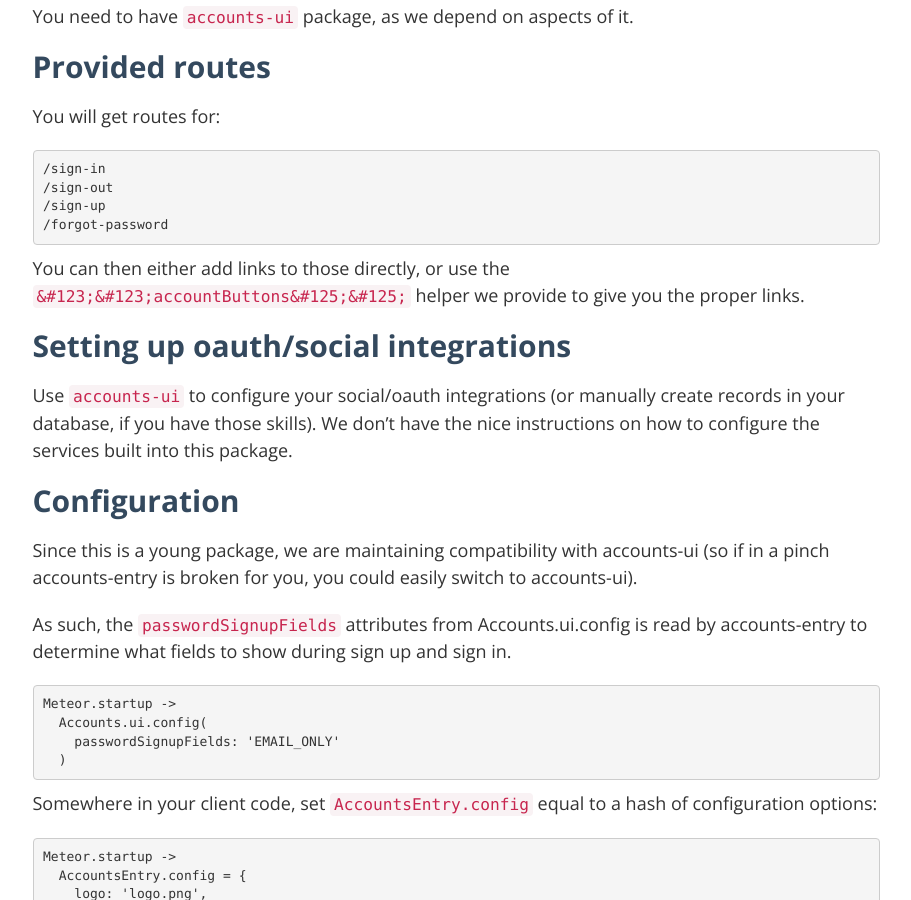
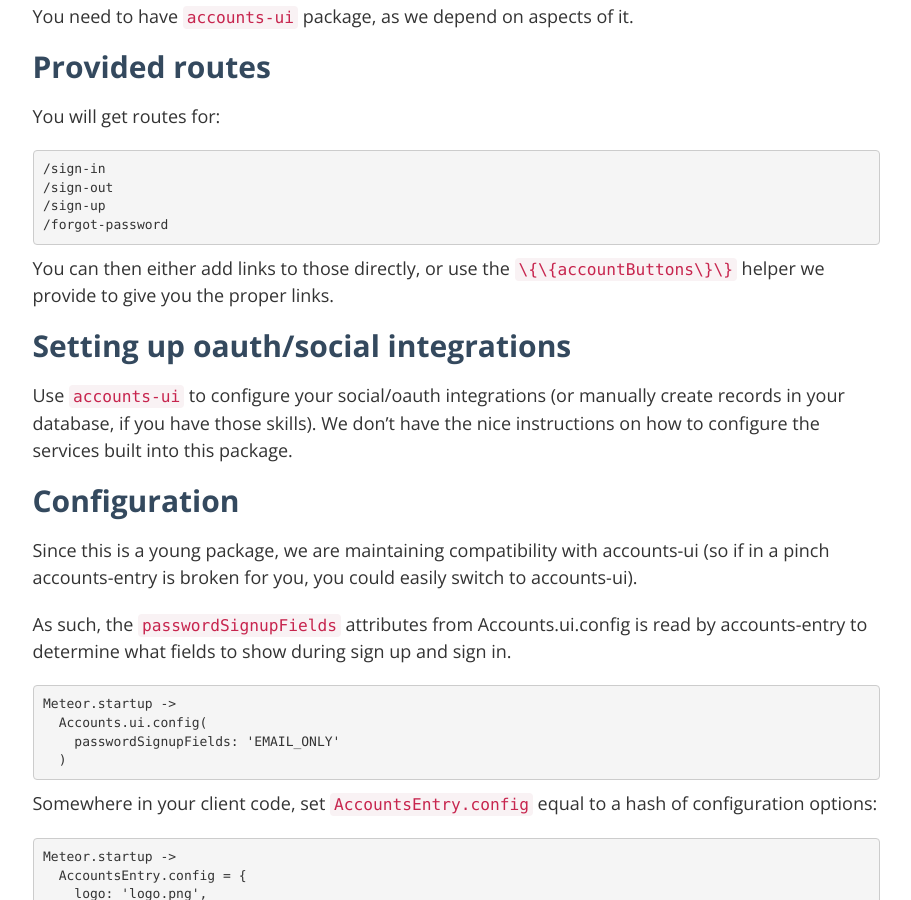
Before and after one commit to Differential/accounts-entry, a Jekyll site: the page built from index.markdown, in a window 1280 px wide and 900 px high, scrolled down 905 px. Shown: the whole window, without its empty margins (330-1241 px from the left). Built offline with Jekyll 4.4.1, drawn with Linux system fonts in a browser that asks for light colours; nearby versions of some CDN libraries; Markdown is read by kramdown in place of the engine named in the settings.

Commit message:
Attempt fix

````diff
--- a/index.markdown
+++ b/index.markdown
@@ -39,7 +39,8 @@
 /forgot-password
 ```
 
-You can then either add links to those directly, or use the `&#123;&#123;accountButtons&#125;&#125;` helper we provide to give you the proper links.
+You can then either add links to those directly, or use the `\{\{accountButtons\}\}`
+helper we provide to give you the proper links.
 
 ## Setting up oauth/social integrations
 
````
